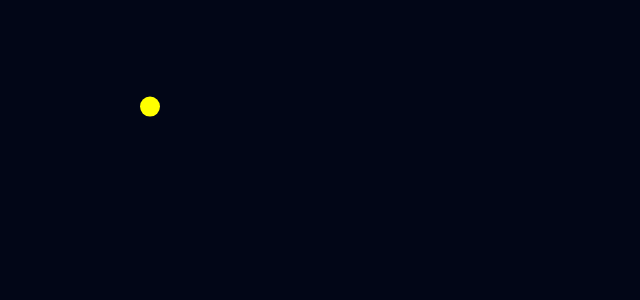
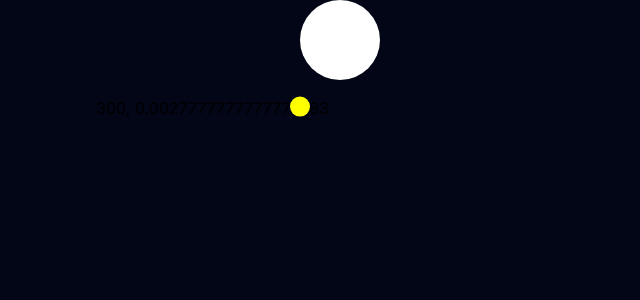
Before and after one commit to dyland88/NodePortfolioSite, a Next.js app in the folder node_portfolio_site/: page / in a window 1280 px wide. Shown: the top 300 px of the page, without its empty margins (0-640 px from the left). Built offline with nearby package versions, Linux system fonts and the light colour scheme.

Commit message:
Ball responds to ball initial position but does not update

```diff
--- a/node_portfolio_site/src/app/page.tsx
+++ b/node_portfolio_site/src/app/page.tsx
@@ -2,7 +2,7 @@
 import Image from "next/image";
 import { motion } from "framer-motion";
 import { useState, useEffect, useRef } from "react";
-import { Engine, Render, Bodies, World } from "matter-js";
+import { Engine, Render, Bodies, World, Vector } from "matter-js";
 import Matter from "matter-js";
 
 export default function Home() {
@@ -10,6 +10,7 @@ export default function Home() {
   const isPressed = useRef(false);
   const engine = useRef(Engine.create());
   const [constraints, setContraints] = useState();
+  const [ballPos, setBallPos] = useState(Vector.create(0, 0));
 
   useEffect(() => {
     const cw = scene.current.offsetWidth;
@@ -34,7 +35,7 @@ export default function Home() {
       // Bodies.rectangle(-10, ch / 2, 20, ch, { isStatic: true }),
       // Bodies.rectangle(cw / 2, ch + 10, cw, 20, { isStatic: true }),
       // Bodies.rectangle(cw + 10, ch / 2, 20, ch, { isStatic: true }),
-      Bodies.circle(150, 0, 10, {
+      Bodies.circle(300, 0, 10, {
         restitution: 0.9,
         render: {
           fillStyle: "yellow",
@@ -45,6 +46,11 @@ export default function Home() {
     // Run simulation and render
     Matter.Runner.run(engine.current);
     Render.run(render);
+
+    Matter.Events.on(engine.current, "afterUpdate", function () {
+      setBallPos(engine.current.world.bodies[0].position);
+      console.log(ballPos);
+    });
 
     // Clean up
     return () => {
@@ -58,16 +64,6 @@ export default function Home() {
 
   return (
     <main className="flex min-h-screen flex-col items-start justify-start p-24 bg-slate-950">
-      {/* <motion.div
-            className="bg-white w-20 h-20 rounded-full"
-            whileHover={{ scale: 1.2 }}
-            whileTap={{ scale: 0.8, borderRadius: "100%" }}
-            drag={true}
-            dragConstraints={{ left: -0, right: 0, top: -0, bottom: 0 }}
-            dragElastic={0.5}
-            dragTransition={{ bounceStiffness: 100, bounceDamping: 10 }}
-            dragSnapToOrigin={true}
-        /> */}
       <div
         ref={scene}
         style={{
@@ -78,6 +74,28 @@ export default function Home() {
           left: 0,
         }}
       />
+      {/* <motion.div
+        className="bg-white w-20 h-20 rounded-full"
+        whileHover={{ scale: 1.2 }}
+        whileTap={{ scale: 0.8, borderRadius: "100%" }}
+        drag={true}
+        dragConstraints={{ left: -0, right: 0, top: -0, bottom: 0 }}
+        dragElastic={0.5}
+        dragTransition={{ bounceStiffness: 100, bounceDamping: 10 }}
+        dragSnapToOrigin={true}
+        style={{
+          position: "absolute",
+          top: ballPos.y,
+          left: ballPos.x,
+        }}
+      /> */}
+      <div
+        className="bg-white w-20 h-20 rounded-full"
+        style={{ position: "absolute", top: ballPos.y, left: ballPos.x }}
+      ></div>
+      <p>
+        {ballPos.x}, {ballPos.y}
+      </p>
     </main>
   );
 }
```
